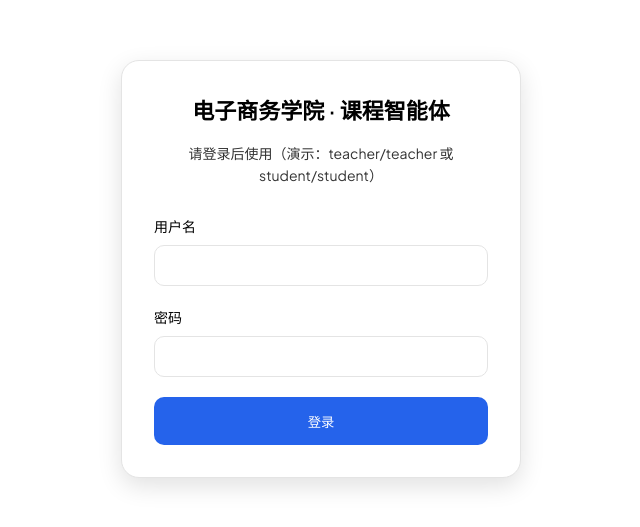
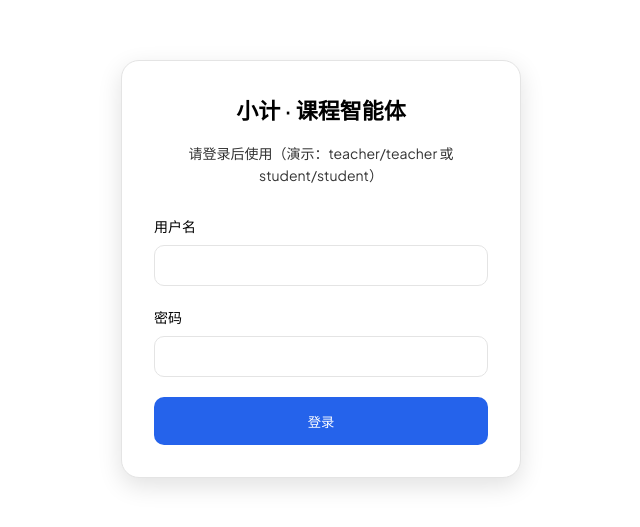
Before and after one commit to cuidong008/qastudio, a React (Vite) app in the folder frontend/: page /login in a window 1280 px wide. Shown: the part 131-658 px from the top of the page, without its empty margins (319-959 px from the left). Built offline with nearby package versions, Linux system fonts and the light colour scheme; no server answers.

Commit message:
调整登陆页面的系统名称及修改一个选项标题名称

```diff
--- a/frontend/src/pages/Login.tsx
+++ b/frontend/src/pages/Login.tsx
@@ -52,7 +52,7 @@ export default function Login() {
             color: "var(--text-primary)",
           }}
         >
-          电子商务学院 · 课程智能体
+          小计 · 课程智能体
         </h1>
         <p
           style={{
--- a/frontend/src/pages/admin/AdminUsers.tsx
+++ b/frontend/src/pages/admin/AdminUsers.tsx
@@ -323,7 +323,7 @@ export default function AdminUsers() {
                 </select>
               </label>
               <label>
-                <span style={{ display: "block", marginBottom: 4, fontSize: 14 }}>显示名</span>
+                <span style={{ display: "block", marginBottom: 4, fontSize: 14 }}>姓名</span>
                 <input
                   type="text"
                   value={form.display_name}
```
